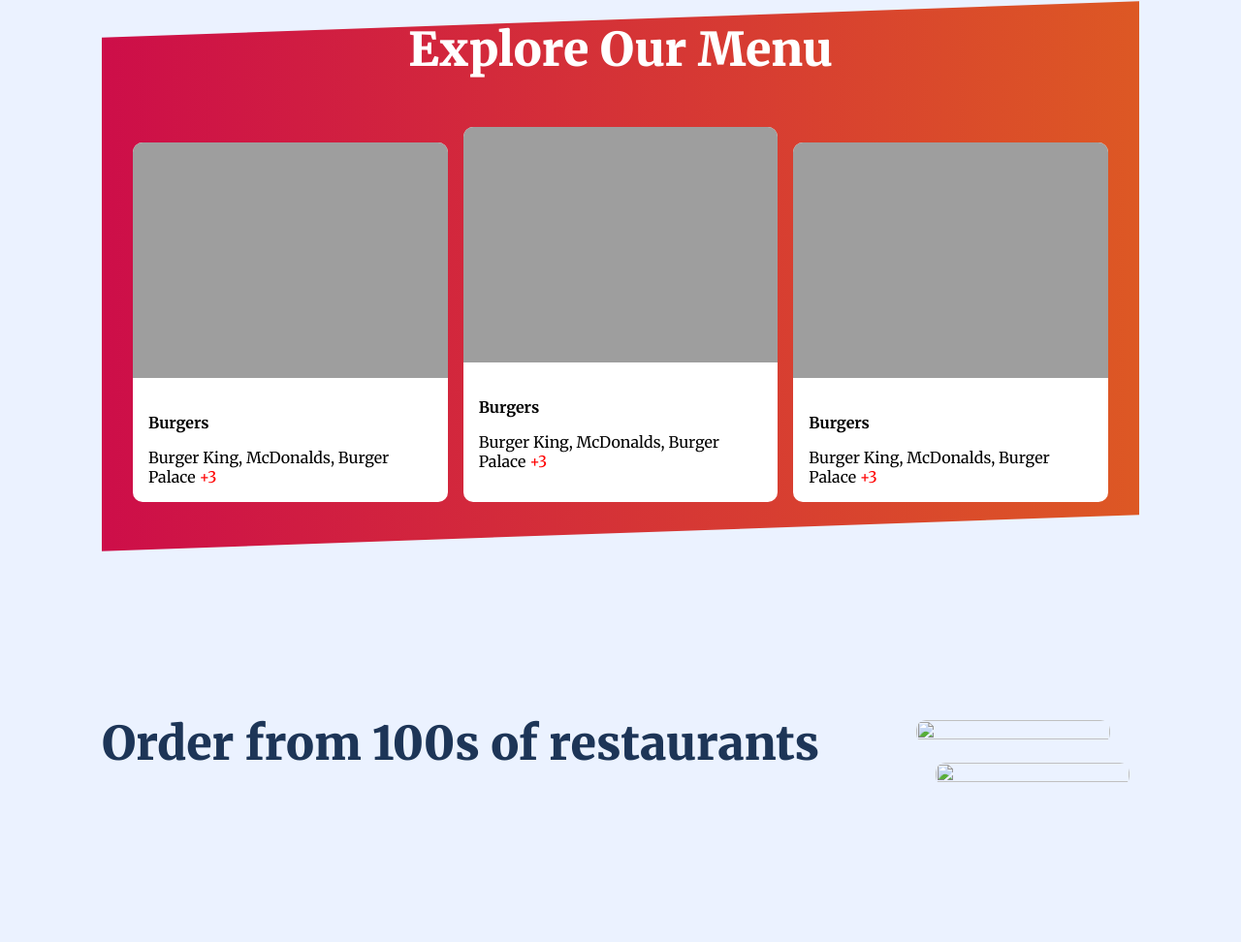
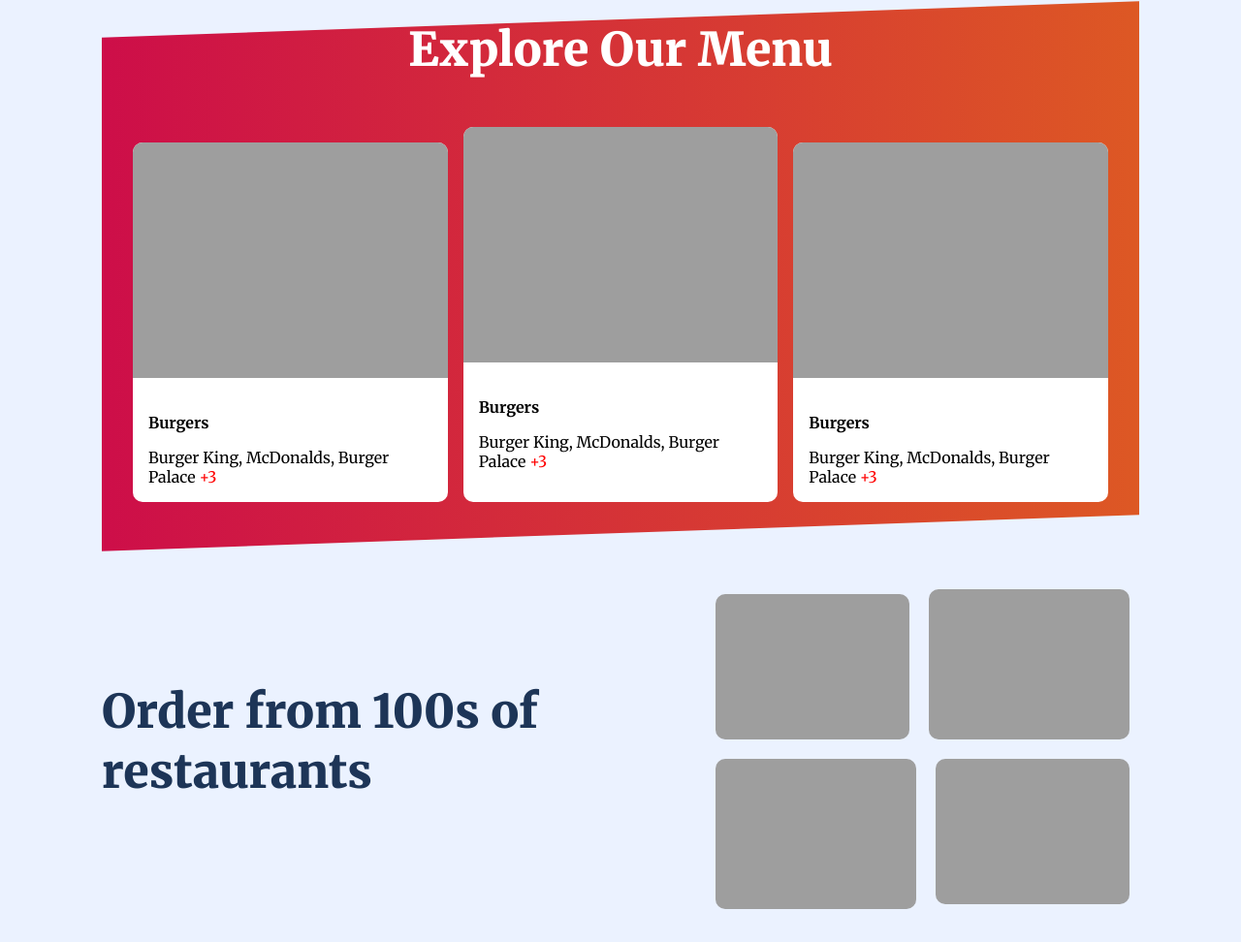
Before and after one commit to VarunKrishnanV/zomato-clone, a plain HTML site: page index.html in a window 1280 px wide. Shown: the part 919-1891 px from the top of the page at 97% size. Drawn offline with Linux system fonts and the light colour scheme; the site is published under a folder, as on GitHub Pages, so addresses that start at the root find nothing.

Commit message:
the resauturent image issue - absolute path fixed

```diff
--- a/index.html
+++ b/index.html
@@ -113,12 +113,12 @@
             </div>
             <div class="restaurant__image__container">
                 <div class="restaurant__list__row__1">
-                    <img src="/assets/restaurant1.jpg" class="restaurant1" alt="">
-                    <img src="/assets/restaurant2.jpg" class="restaurant2" alt="">
+                    <img src="./assets/restaurant1.jpg" class="restaurant1" alt="">
+                    <img src="./assets/restaurant2.jpg" class="restaurant2" alt="">
                 </div>
                 <div class="restaurant__list__row__2">
-                    <img src="/assets/restaurant3.jpg" class="restaurant3" alt="">
-                    <img src="/assets/restaurant4.jpg" class="restaurant4" alt="">
+                    <img src="./assets/restaurant3.jpg" class="restaurant3" alt="">
+                    <img src="./assets/restaurant4.jpg" class="restaurant4" alt="">
                 </div>
             </div>
         </section>
```
